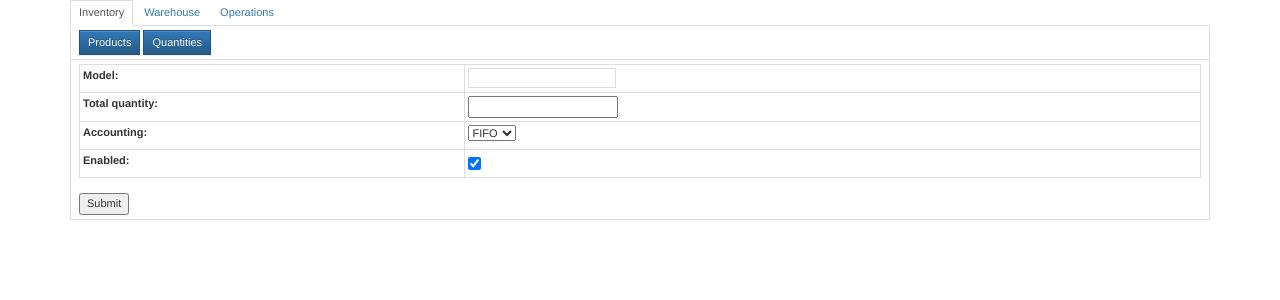
After one commit to sheirys/svp-django, a Django app: page /inventory/product/edit in a window 1280 px wide. The commit adds this page. Shown: the top 300 px of the page. Run offline with Django 3.2, Linux system fonts and the light colour scheme; some libraries are stand-ins or nearby versions.

Commit message:
first form

```diff
--- a/inventory/forms/product.py
+++ b/inventory/forms/product.py
@@ -2,5 +2,6 @@ from django.forms import ModelForm
 from inventory.models.product import Product
 
 class ProductForm(ModelForm):
+
 	class Meta:
 		model = Product
--- a/inventory/models/product.py
+++ b/inventory/models/product.py
@@ -1,11 +1,16 @@
 from django.db import models
 from django.contrib import admin
+
+ACCOUNTING_CHOICES = (
+	(1, "FIFO"),
+	(2, "FILO"),
+)
 
 class Product(models.Model):
 
 	model = models.CharField(max_length=50, unique=True)
 	total_quantity = models.IntegerField()
-	accounting = models.CharField(max_length=6, default="FILO")
+	accounting = models.IntegerField(choices=ACCOUNTING_CHOICES, default=1)
 	enabled = models.BooleanField(default=True)
 
 	def __str__(self):
--- a/inventory/tables/product.py
+++ b/inventory/tables/product.py
@@ -6,6 +6,11 @@ from inventory.models.product import Product
 
 class ProductTable(tables.Table):
 
+	buttons = {
+		'add': 'InventoryProductAdd',
+		'export': 'InventoryProductAdd',
+	}
+
 	class Meta:
 
 		template = 'templates/table.html'
--- a/inventory/tables/quantity.py
+++ b/inventory/tables/quantity.py
@@ -6,6 +6,10 @@ from inventory.models.quantity import Quantity
 
 class QuantityTable(tables.Table):
 
+	buttons = {
+		'add':'InventoryQuantityAdd',
+	}
+
 	class Meta:
 
 		template = 'templates/table.html'
--- a/inventory/urls.py
+++ b/inventory/urls.py
@@ -1,9 +1,13 @@
 from django.conf.urls import url
 
 from inventory.views.product import ProductListView
+from inventory.views.product import ProductFormView
 from inventory.views.quantity import QuantityListView
+from inventory.views.quantity import QuantityFormView
 
 urlpatterns = [
-	url(r'^products/', ProductListView.as_view(), name='InventoryProducts'),
-	url(r'^quantities/', QuantityListView.as_view(), name='InventoryQuantities'),
+	url(r'^product/$', ProductListView.as_view(), name='InventoryProduct'),
+	url(r'^product/edit', ProductFormView.as_view(), name='InventoryProductAdd'),
+	url(r'^quantity/$', QuantityListView.as_view(), name='InventoryQuantity'),
+	url(r'^quantity/edit', QuantityFormView.as_view(), name='InventoryQuantityAdd'),
 ]
--- a/inventory/views/product.py
+++ b/inventory/views/product.py
@@ -1,14 +1,23 @@
 from django.http import HttpResponse
 from django_tables2 import RequestConfig, SingleTableView
 from django.contrib.auth.decorators import login_required
-from django.views import generic
+from django.views.generic import ListView
+from django.views.generic import DetailView
+from django.views.generic.edit import FormView
 
 from inventory.models.product import Product
+from inventory.forms.product import ProductForm
 from inventory.tables.product import ProductTable
 
 #@login_required
-class ProductListView(SingleTableView, generic.ListView):
-
+class ProductListView(SingleTableView, ListView):
 	model = Product
 	template_name = 'inventory/table.html'
 	table_class = ProductTable
+
+class ProductDetailView(DetailView):
+	model = Product
+
+class ProductFormView(FormView):
+	template_name = 'inventory/form.html'
+	form_class = ProductForm
--- a/svp/templates/inventory/base.html
+++ b/svp/templates/inventory/base.html
@@ -20,8 +20,8 @@
 	<div class="nav-sub">
 		<div class="tab-content">
 			<div class="tab-pane active" id="menu-inventory">
-				<a href="{% url 'InventoryProducts' %}" class="btn btn-md btn-primary">Products</a>
-				<a href="{% url 'InventoryQuantities' %}" class="btn btn-md btn-primary">Quantities</a>
+				<a href="{% url 'InventoryProduct' %}" class="btn btn-md btn-primary">Products</a>
+				<a href="{% url 'InventoryQuantity' %}" class="btn btn-md btn-primary">Quantities</a>
 			</div>
 			<div class="tab-pane" id="menu-warehouses">
 				<a class="btn btn-md btn-primary">Warehouses</a>
--- /dev/null
+++ b/svp/templates/inventory/form.html
@@ -0,0 +1,16 @@
+{% extends 'inventory/base.html' %}
+
+{% block content %}
+	<div class="nav-sub">
+	<form action="" method="post">{% csrf_token %}
+		<div class="row">
+			<div class="col-lg-12">
+				<table class="table table-bordered">
+					{{ form.as_table }}
+				</table>
+				<input type="submit"/>
+			</div>
+		</div>
+	</form>
+	</div>
+{% endblock content %}
```
Also changed, not shown: inventory/views/quantity.py (+9 -2 lines), svp/templates/inventory/table.html (+3 -5 lines), svp/templates/templates/table.html (+5 -3 lines), inventory/migrations/0008_auto_20150706_1926.py (added).
